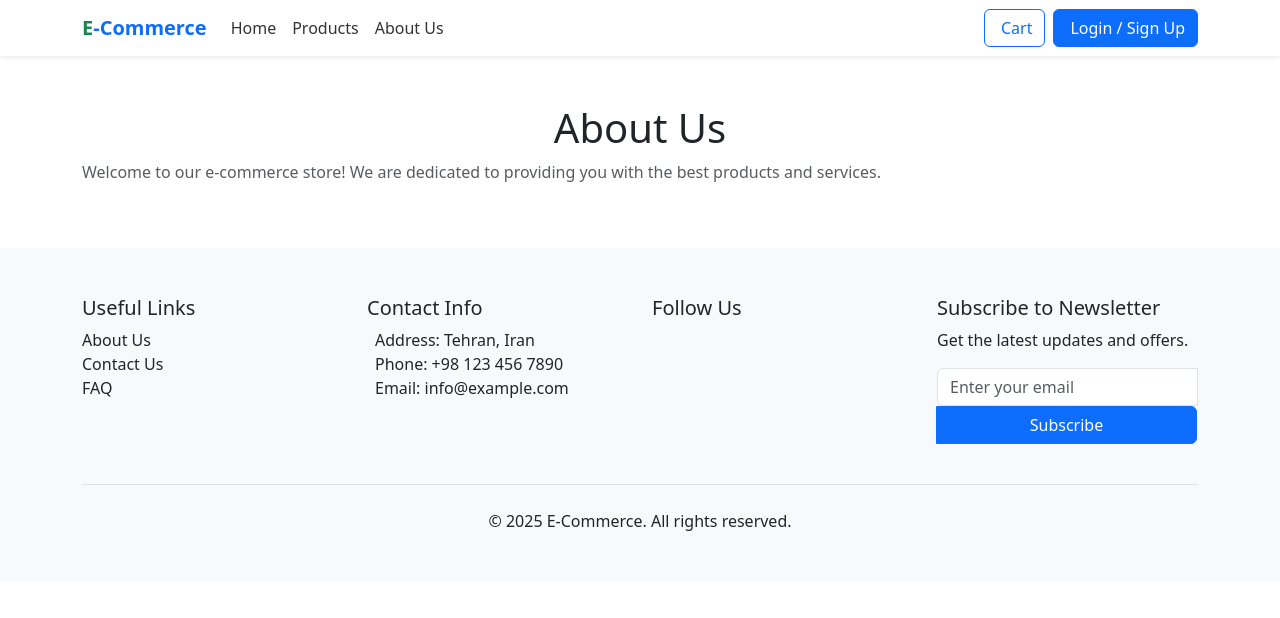
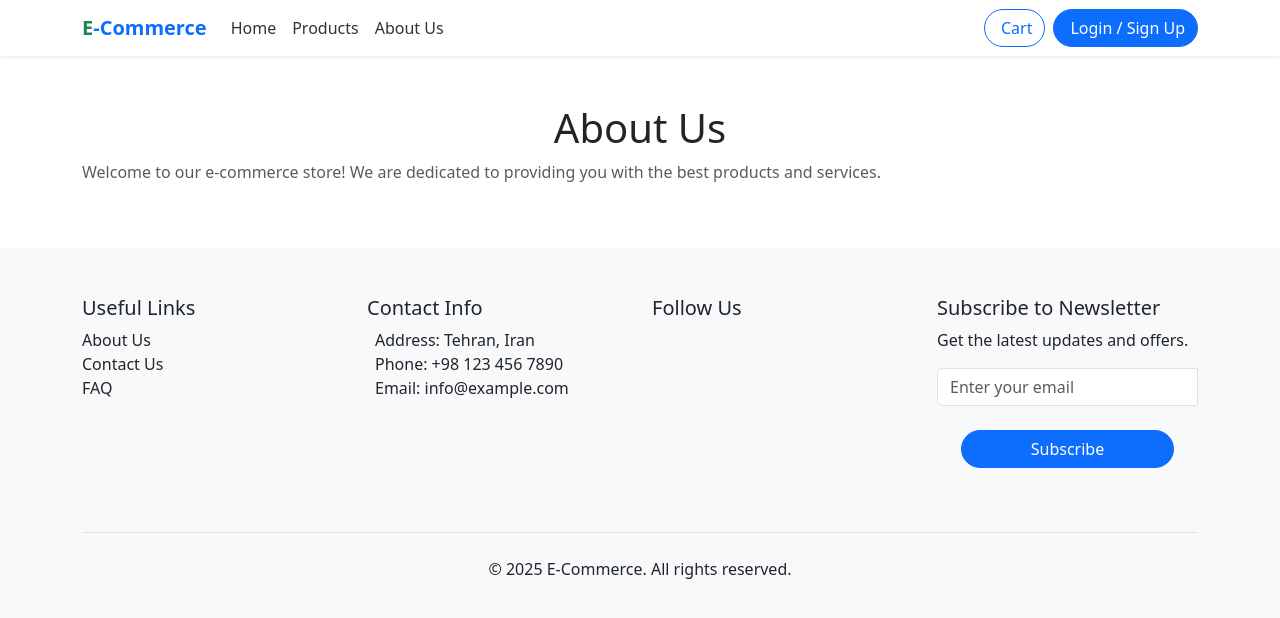
Before and after one commit to Yuozarseiph/Online-Shop, a React (Create React App) app: page /about in a window 1280 px wide. Shown: the top 618 px of the page. Built offline with nearby package versions, Linux system fonts and the light colour scheme.

Commit message:
LastUpdate

```diff
--- a/src/App.css
+++ b/src/App.css
@@ -238,7 +238,7 @@ footer .bi:hover {
   padding: 10px;
   font-size: 16px;
   border: none;
-  border-radius: 5px;
+  border-radius: 100px;
   cursor: pointer;
 }
 
--- a/src/components/BannerSlider.css
+++ b/src/components/BannerSlider.css
@@ -18,7 +18,7 @@
   transform: translate(-50%, -50%);
   background: rgba(0, 0, 0, 0.6);
   padding: 20px 40px;
-  border-radius: 10px;
+  border-radius: 16px;
   -webkit-backdrop-filter: blur(10px);
   backdrop-filter: blur(10px);
 }
@@ -37,7 +37,7 @@
 
 .mySwiper .swiper-button-next,
 .mySwiper .swiper-button-prev {
-  color: #fff;
+  color: #ffffff;
   font-size: 2rem;
 }
 
--- a/src/components/Footer.jsx
+++ b/src/components/Footer.jsx
@@ -95,7 +95,7 @@ const Footer = () => {
                   placeholder="Enter your email"
                   aria-label="Email"
                 />
-                <button className="btn btn-primary" type="submit">
+                <button style={{borderRadius: "200px"}} className="btn btn-primary m-4" type="submit">
                   Subscribe
                 </button>
               </div>
--- a/src/components/Header.jsx
+++ b/src/components/Header.jsx
@@ -1,6 +1,7 @@
 // src/components/Header.js
 import React from "react";
 
+const rounded = {borderRadius: '100px'}
 const Header = () => {
   return (
     <nav className="navbar navbar-expand-lg navbar-light bg-white shadow-sm">
@@ -10,7 +11,6 @@ const Header = () => {
           <span className="text-success">E</span>-Commerce
         </a>
 
-        {/* دکمه همبرگر برای صفحات کوچک‌تر */}
         <button
           className="navbar-toggler"
           type="button"
@@ -23,7 +23,6 @@ const Header = () => {
           <span className="navbar-toggler-icon"></span>
         </button>
 
-        {/* منوی ناوبری */}
         <div className="collapse navbar-collapse" id="navbarNav">
           <ul className="navbar-nav me-auto mb-2 mb-lg-0">
             <li className="nav-item text-nowrap">
@@ -43,14 +42,11 @@ const Header = () => {
             </li>
           </ul>
 
-          {/* دکمه‌های عملیاتی */}
           <div className="d-flex flex-column flex-lg-row align-items-center gap-2">
-            {/* سبد خرید */}
-            <a href="/cart" className="btn btn-outline-primary w-100 text-nowrap">
+            <a style={rounded} href="/cart" className="btn btn-outline-primary w-100 text-nowrap">
               <i className="bi bi-cart me-1"></i> Cart
             </a>
-            {/* ورود/ثبت‌نام */}
-            <a href="/auth" className="btn btn-primary w-100 text-nowrap">
+            <a style={rounded} href="/auth" className="btn btn-primary w-100 text-nowrap">
               <i className="bi bi-box-arrow-in-right me-1"></i> Login / Sign Up
             </a>
           </div>
```
